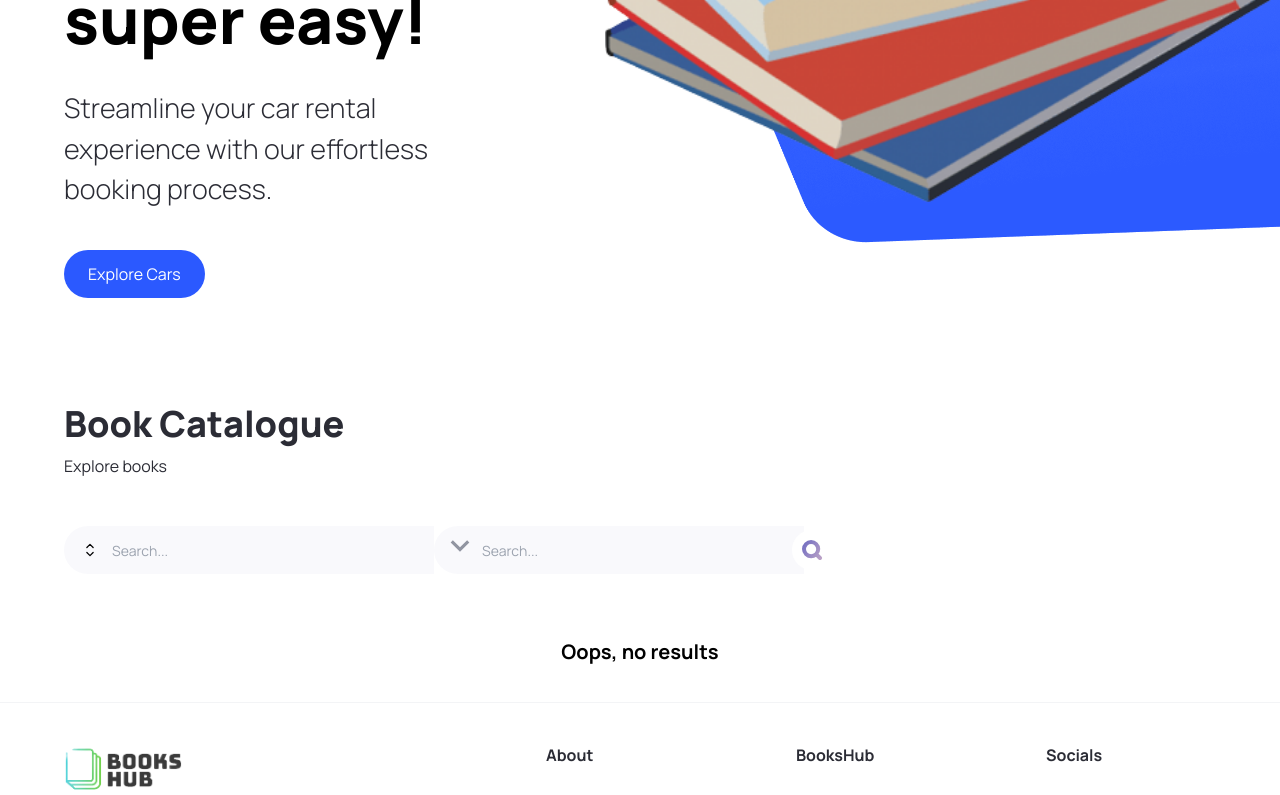
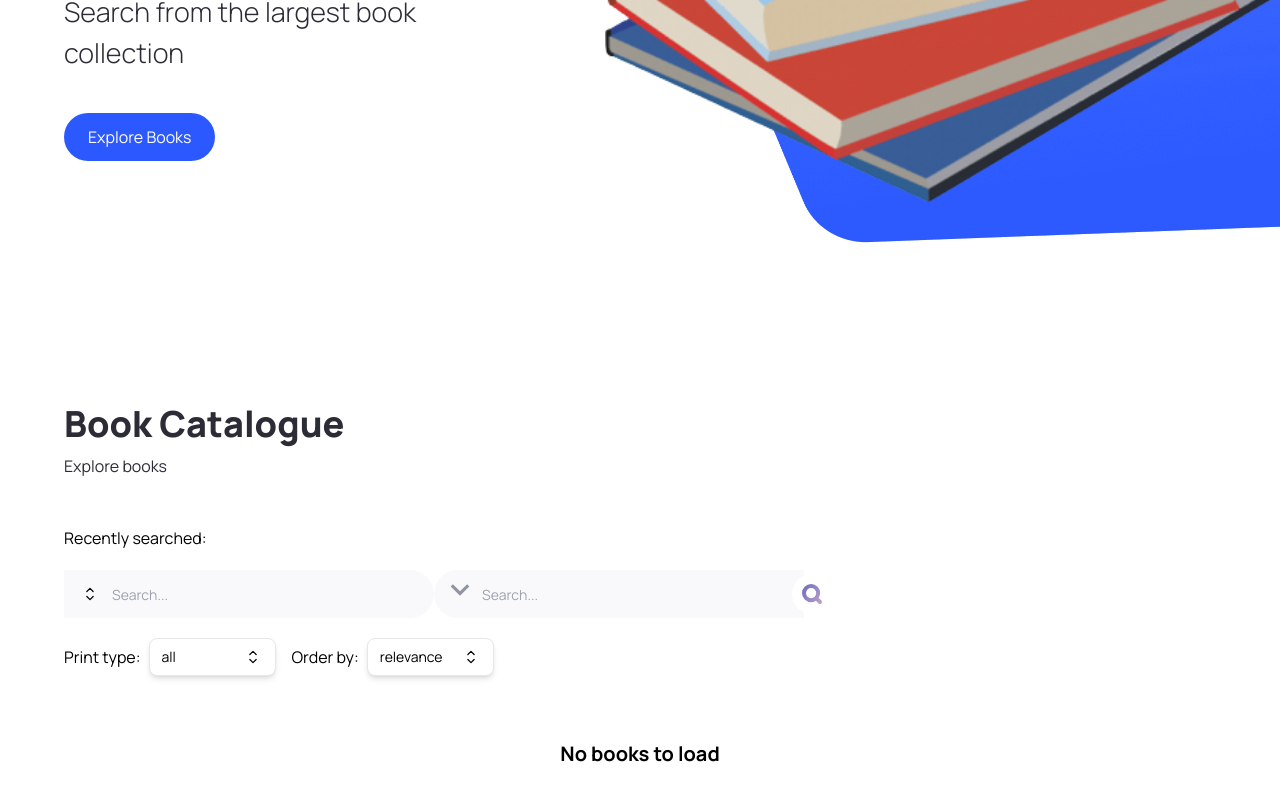
Before and after one commit to josephonwuchekw/books_search_app, a Next.js app: page / in a window 1280 px wide. Shown: the part 460-1255 px from the top of the page. Built offline with nearby package versions, Linux system fonts and the light colour scheme.

Commit message:
recent queries

```diff
--- a/app/globals.css
+++ b/app/globals.css
@@ -74,7 +74,7 @@
 }
 
 .home__filter-container {
-  @apply flex justify-start flex-wrap items-center gap-2;
+  @apply flex justify-start flex-wrap items-center gap-4;
 }
 
 .home__books-wrapper {
--- a/app/page.tsx
+++ b/app/page.tsx
@@ -1,8 +1,6 @@
 import { CustomFilter, Hero, RouterMounting, SearchBar } from "@/components";
-import BookCard from "@/components/BookCard";
 import BooksGrid from "@/components/BooksGrid";
-import ShowMore from "@/components/ShowMore";
-import useAPIRequests from "@/hooks/useAPIRequests";
+import { print, sorting } from "@/constants";
 import { HomeProps, BookProps } from "@/types";
 
 const base_url = "http://localhost:8000/api/v1";
@@ -26,10 +24,17 @@ export default async function Home({ searchParams }: HomeProps) {
 
         <div className="home__filters">
           <SearchBar />
-          {/* <div className='home__filter-container'>
-            <CustomFilter title='fuel' options={fuels} />
-            <CustomFilter title='year' options={yearsOfProduction} />
-          </div> */}
+          <div className="home__filter-container">
+            <div className="flex flex-wrap gap-2 items-center">
+              <span>Print type:</span>{" "}
+              <CustomFilter title="print_type" options={print} />
+            </div>
+
+            <div className="flex flex-wrap gap-2 items-center">
+              <span>Order by:</span>{" "}
+              <CustomFilter title="order_by" options={sorting} />
+            </div>
+          </div>
         </div>
 
         {/* render fetched data */}
@@ -40,14 +45,3 @@ export default async function Home({ searchParams }: HomeProps) {
     </main>
   );
 }
-
-// export async function getServerSideProps() {
-//   const searchParams = URLSearchParams;
-//   console.log("PARAMS:", searchParams);
-
-//   return {
-//     props: {
-//       searchParams: searchParams,
-//     },
-//   };
-// }
--- a/components/BooksGrid.tsx
+++ b/components/BooksGrid.tsx
@@ -24,9 +24,13 @@ const BooksGrid = ({ searchParams }: HomeProps) => {
   async function fetchBooks() {
     const query = searchParams.query;
     const filter = searchParams.filter;
+    const printType = searchParams.print_type;
+    const orderBy = searchParams.order_by;
 
     console.log("Query:", query);
     console.log("Filter:", filter);
+    console.log("Print Type:", printType);
+    console.log("Order By:", orderBy);
     if (!query || query.trim().length === 0) {
       setError(true);
       setErrorMessage("Enter your search query");
@@ -85,9 +89,6 @@ const BooksGrid = ({ searchParams }: HomeProps) => {
   // });
 
   const books = success && data ? data.items : [];
-  books.forEach((book) => {
-    console.log(book.volumeInfo);
-  });
 
   return (
     <>
@@ -114,12 +115,14 @@ const BooksGrid = ({ searchParams }: HomeProps) => {
             /> */}
         </section>
       ) : (
-        <div
-          className="home__error-container"
-          ref={searchParams.query ? ref : null}
-        >
-          <h2 className="text-black text-xl font-bold">Oops, no results</h2>
-        </div>
+        !loading && (
+          <div
+            className="home__error-container"
+            ref={searchParams.query ? ref : null}
+          >
+            <h2 className="text-black text-xl font-bold">No books to load</h2>
+          </div>
+        )
       )}
     </>
   );
--- a/components/CustomFilter.tsx
+++ b/components/CustomFilter.tsx
@@ -1,7 +1,81 @@
-import React from "react";
+"use client";
+import { Fragment, useState } from "react";
 
-const CustomFilter = () => {
-  return <div>CustomFilter</div>;
-};
+import Image from "next/image";
+import { useRouter } from "next/navigation";
+import { Listbox, Transition } from "@headlessui/react";
 
-export default CustomFilter;
+import { CustomFilterProps } from "@/types";
+import { updateSearchParams } from "@/utils";
+
+export default function CustomFilter({ title, options }: CustomFilterProps) {
+  const router = useRouter();
+  const [selected, setSelected] = useState(options[0]);
+
+  // update the URL search parameters and navigate to the new URL
+  const handleUpdateParams = (e: { title: string; value: string }) => {
+    const newPathName = updateSearchParams(title, e.value.toLowerCase());
+
+    router.push(newPathName);
+  };
+
+  return (
+    <div className="w-fit">
+      <Listbox
+        value={selected}
+        onChange={(e) => {
+          setSelected(e); // Update the selected option in state
+          handleUpdateParams(e); // Update the URL search parameters and navigate to the new URL
+        }}
+      >
+        <div className="relative w-fit z-10">
+          {/* Button for the listbox */}
+          <Listbox.Button className="custom-filter__btn">
+            <span className="block truncate">{selected.title}</span>
+            <Image
+              src="/chevron-up-down.svg"
+              width={20}
+              height={20}
+              className="ml-4 object-contain"
+              alt="chevron_up-down"
+            />
+          </Listbox.Button>
+          {/* Transition for displaying the options */}
+          <Transition
+            as={Fragment} // group multiple elements without introducing an additional DOM node i.e., <></>
+            leave="transition ease-in duration-100"
+            leaveFrom="opacity-100"
+            leaveTo="opacity-0"
+          >
+            <Listbox.Options className="custom-filter__options">
+              {/* Map over the options and display them as listbox options */}
+              {options.map((option) => (
+                <Listbox.Option
+                  key={option.title}
+                  className={({ active }) =>
+                    `relative cursor-default select-none py-2 px-4 ${
+                      active ? "bg-primary-blue text-white" : "text-gray-900"
+                    }`
+                  }
+                  value={option}
+                >
+                  {({ selected }) => (
+                    <>
+                      <span
+                        className={`block truncate ${
+                          selected ? "font-medium" : "font-normal"
+                        }`}
+                      >
+                        {option.title}
+                      </span>
+                    </>
+                  )}
+                </Listbox.Option>
+              ))}
+            </Listbox.Options>
+          </Transition>
+        </div>
+      </Listbox>
+    </div>
+  );
+}
--- a/components/Hero.tsx
+++ b/components/Hero.tsx
@@ -16,17 +16,14 @@ const Hero = () => {
   return (
     <div className="hero">
       <div className="flex-1 pt-36 padding-x">
-        <h1 className="hero__title">
-          Find, book, rent a car—quick and super easy!
-        </h1>
+        <h1 className="hero__title">Search for Google API Books</h1>
 
         <p className="hero__subtitle">
-          Streamline your car rental experience with our effortless booking
-          process.
+          Search from the largest book collection
         </p>
 
         <Button
-          title="Explore Cars"
+          title="Explore Books"
           containerStyles="bg-primary-blue text-white rounded-full mt-10"
           handleClick={handleScroll}
         />
--- a/components/SearchBar.tsx
+++ b/components/SearchBar.tsx
@@ -1,10 +1,9 @@
 "use client";
 
 import Image from "next/image";
-import React, { useEffect, useState } from "react";
+import React, { useState } from "react";
 import { useRouter } from "next/navigation";
 
-import { SearchQuery } from ".";
 import { SearchFilter } from ".";
 import useLocalStorage from "@/hooks/useLocalStorage";
 
@@ -28,6 +27,8 @@ const SearchBar = () => {
     []
   );
 
+  console.log("SearchQuery:", query);
+
   const router = useRouter();
 
   const handleSearch = (e: React.FormEvent<HTMLFormElement>) => {
@@ -38,6 +39,7 @@ const SearchBar = () => {
     }
 
     updateSearchParams(filter.toLowerCase(), query.toLowerCase());
+    setRecentQueries(query.toLowerCase());
   };
 
   const updateSearchParams = (filter: string, query: string) => {
@@ -66,15 +68,39 @@ const SearchBar = () => {
     router.push(newPathname);
   };
 
-  // Save recent queries
-  useEffect(() => {
-    setRecentQueries(query);
-  }, [query]);
-
   return (
+    <>
+      <div className="w-full flex flex-wrap gap-3 items-center">
+        <span>Recently searched:</span>
+        {recentQueries.map((r_query: string) => (
+          <span
+            onClick={() => {
+              setQuery(r_query);
+            }}
+            key={r_query}
+            className="bg-primary-blue text-white rounded-full p-3"
+          >
+            {r_query}
+          </span>
+        ))}
+      </div>
       <form className="searchbar" onSubmit={handleSearch}>
         <div className="searchbar__item">
-        <SearchQuery query={query} setQuery={setQuery} />
+          <Image
+            src="/chevron-up-down.svg"
+            width={25}
+            height={25}
+            className="absolute w-[20px] h-[20px] ml-4"
+            alt="book query"
+          />
+          <input
+            type="text"
+            name="query"
+            value={query}
+            onChange={(e) => setQuery(e.target.value)}
+            placeholder="Search..."
+            className="searchbar__input"
+          />
           <SearchButton otherClasses="sm:hidden" />
         </div>
         <div className="searchbar__item">
@@ -84,6 +110,7 @@ const SearchBar = () => {
 
         <SearchButton otherClasses="max-sm:hidden" />
       </form>
+    </>
   );
 };
 
--- a/constants/index.ts
+++ b/constants/index.ts
@@ -1,9 +1,22 @@
+import { OptionProps } from "@/types";
+
 export const filters: string[] = [
   "partial",
   "full",
   "free-ebooks",
   "paid-ebooks",
   "ebooks",
+];
+
+export const print: OptionProps[] = [
+  { value: "all", title: "all" },
+  { value: "books", title: "books" },
+  { value: "magazines", title: "magazines" },
+];
+
+export const sorting: OptionProps[] = [
+  { title: "relevance", value: "relevance" },
+  { title: "newest", value: "newest" },
 ];
 
 export const footerLinks = [
--- a/utils/index.ts
+++ b/utils/index.ts
@@ -1,53 +1,4 @@
 import { BookProps, FilterProps } from "@/types";
-
-// export const api_base_url = process.env.NEXT_PUBLIC_BASE_URL;
-
-// export async function fetchBooks(filters: FilterProps) {
-//   const { manufacturer, year, model, limit, fuel } = filters;
-
-//   const url = "http://localhost:8000/api/v1/books/";
-//   const response = await fetch(
-//     `${url}?make=${manufacturer}&year=${year}&model=${model}&limit=${limit}&fuel_type=${fuel}`
-//   );
-
-//   // Parse the response as JSON
-//   const result = await response.json();
-
-//   return result;
-// }
-
-export const calculateCarRent = (city_mpg: number, year: number) => {
-  const basePricePerDay = 50; // Base rental price per day in dollars
-  const mileageFactor = 0.1; // Additional rate per mile driven
-  const ageFactor = 0.05; // Additional rate per year of vehicle age
-
-  // Calculate additional rate based on mileage and age
-  const mileageRate = city_mpg * mileageFactor;
-  const ageRate = (new Date().getFullYear() - year) * ageFactor;
-
-  // Calculate total rental rate per day
-  const rentalRatePerDay = basePricePerDay + mileageRate + ageRate;
-
-  return rentalRatePerDay.toFixed(0);
-};
-
-// export const generateCarImageUrl = (car: BookProps, angle?: string) => {
-//   const url = new URL("https://cdn.imagin.studio/getimage");
-//   const { make, model, year } = car;
-
-//   url.searchParams.append(
-//     "customer",
-//     process.env.NEXT_PUBLIC_IMAGIN_API_KEY || ""
-//   );
-//   url.searchParams.append("make", make);
-//   url.searchParams.append("modelFamily", model.split(" ")[0]);
-//   url.searchParams.append("zoomType", "fullscreen");
-//   url.searchParams.append("modelYear", `${year}`);
-//   // url.searchParams.append('zoomLevel', zoomLevel);
-//   url.searchParams.append("angle", `${angle}`);
-
-//   return `${url}`;
-// };
 
 export const updateSearchParams = (type: string, value: string) => {
   // Get the current URL search params
```
Lines whose indentation alone changed are shown as unchanged.
